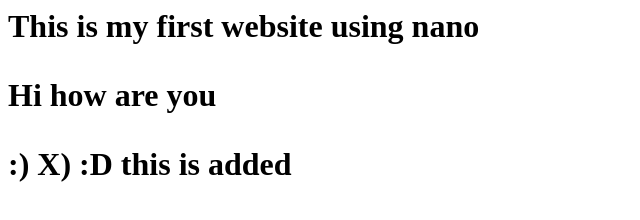
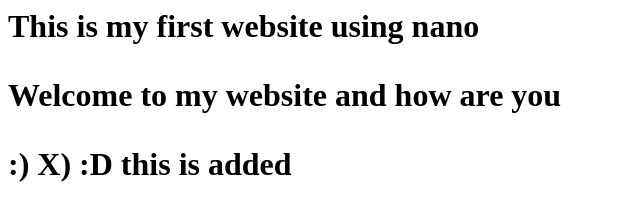
Before and after one commit to Thomas141111/git_trail, a plain HTML site: page index.html in a window 1280 px wide. Shown: the whole page, without its empty margins (0-640 px from the left). Drawn offline with Linux system fonts and the light colour scheme.

Commit message:
change Hi to welcome

```diff
--- a/index.html
+++ b/index.html
@@ -1,6 +1,6 @@
 <html>
 <title>This is the Title</title>
 <h1> This is my first  website using nano<h1>
-<p> Hi how  are you</p>
+<p> Welcome to my website and how  are you</p>
 <p>:) X) :D this is added</p>
 </html>
```
